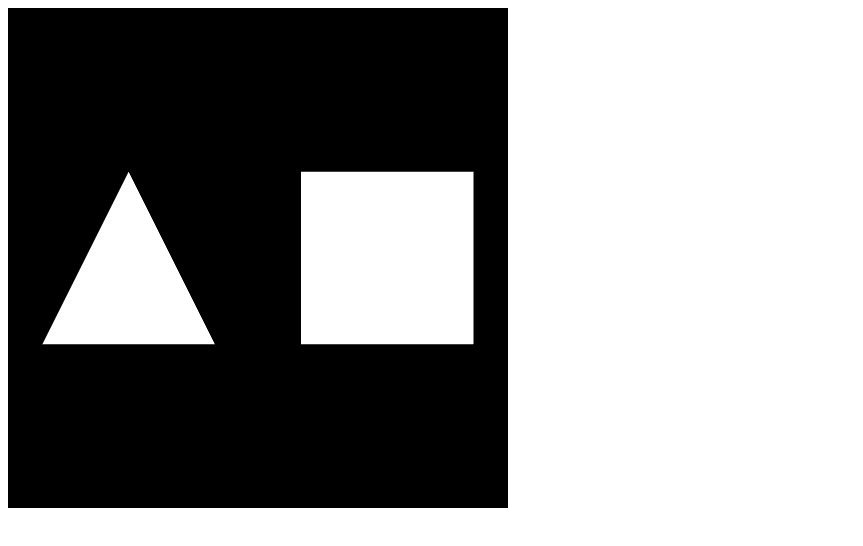
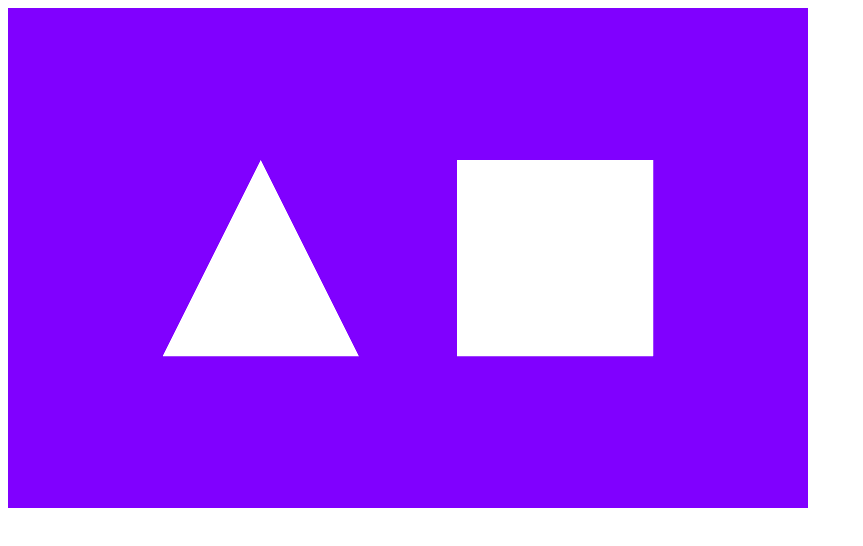
Before and after one commit to UPBC/GraficacionBasica, a plain HTML site: page Semana 2/Semana2/public_html/index.html in a window 1280 px wide. Shown: the whole page, without its empty margins (0-863 px from the left). Drawn offline with Linux system fonts and the light colour scheme.

Commit message:
Semana 2: Tarea

```diff
--- a/Semana 2/Semana2/public_html/index.html
+++ b/Semana 2/Semana2/public_html/index.html
@@ -12,21 +12,30 @@ try{if (!window.CloudFlare) {var CloudFlare=[{verbose:0,p:0,byc:0,owlid:"cf",bag
 <script type="text/javascript" src="glMatrix-0.9.5.min.js"></script>
 
 <script id="shader-fs" type="x-shader/x-fragment">
-    precision mediump float;
+    #ifdef GL_ES
+    precision highp float;
+    #endif
+
+    //varying vec4 vcolor;//Semana3
 
     void main(void) {
-        gl_FragColor = vec4(1.0, 1.0, 1.0, 1.0);
+        gl_FragColor = vec4(1.0,1.0,1.0,1.0);
+        //gl_FragColor = vcolor;//Semana3
     }
 </script>
 
 <script id="shader-vs" type="x-shader/x-vertex">
     attribute vec3 aVertexPosition;
+    //attribute vec4 aVertexColor;//Semana3
 
     uniform mat4 uMVMatrix;
     uniform mat4 uPMatrix;
 
+    //varying vec4 vcolor;//Semana3
+
     void main(void) {
         gl_Position = uPMatrix * uMVMatrix * vec4(aVertexPosition, 1.0);
+        //vcolor = aVertexColor;//Semana3
     }
 </script>
 
@@ -103,6 +112,9 @@ try{if (!window.CloudFlare) {var CloudFlare=[{verbose:0,p:0,byc:0,owlid:"cf",bag
         shaderProgram.vertexPositionAttribute = gl.getAttribLocation(shaderProgram, "aVertexPosition");
         gl.enableVertexAttribArray(shaderProgram.vertexPositionAttribute);
 
+        shaderProgram.vertexColorAttribute = gl.getAttribLocation(shaderProgram, "aVertexColor");//Semana3
+        gl.enableVertexAttribArray(shaderProgram.vertexColorAttribute);//Semana3
+
         shaderProgram.pMatrixUniform = gl.getUniformLocation(shaderProgram, "uPMatrix");
         shaderProgram.mvMatrixUniform = gl.getUniformLocation(shaderProgram, "uMVMatrix");
     }
@@ -116,34 +128,56 @@ try{if (!window.CloudFlare) {var CloudFlare=[{verbose:0,p:0,byc:0,owlid:"cf",bag
         gl.uniformMatrix4fv(shaderProgram.mvMatrixUniform, false, mvMatrix);
     }
 
+    var triangleVertexPositionBuffer;
+    var triangleVertexColorBuffer;//Semana3
 
-
-    var triangleVertexPositionBuffer;
     var squareVertexPositionBuffer;
+    var squareVertexColorBuffer;//Semana3
 
     function initBuffers() {
         triangleVertexPositionBuffer = gl.createBuffer();
         gl.bindBuffer(gl.ARRAY_BUFFER, triangleVertexPositionBuffer);
         var vertices = [
-             0.0,  1.0,  0.0,
-            -1.0, -1.0,  0.0,
-             1.0, -1.0,  0.0
+             0.0,  2.0,  0.0,
+            -2.0, -2.0,  0.0,
+             2.0, -2.0,  0.0
         ];
         gl.bufferData(gl.ARRAY_BUFFER, new Float32Array(vertices), gl.STATIC_DRAW);
         triangleVertexPositionBuffer.itemSize = 3;
         triangleVertexPositionBuffer.numItems = 3;
 
+        //triangleVertexColorBuffer = gl.createBuffer();//Semana3
+        //gl.bindBuffer(gl.ARRAY_BUFFER,triangleVertexColorBuffer);//Semana3
+        //var colors = [//Semana3
+        //  1.0, 0.0, 0.0, 1.0,//Semana3
+        //  0.0, 1.0, 0.0, 1.0,//Semana3
+        //  0.0, 0.0, 1.0, 1.0//Semana3
+        //];//Semana3
+        //gl.bufferData(gl.ARRAY_BUFFER, new Float32Array(colors), gl.STATIC_DRAW);//Semana3
+        //triangleVertexColorBuffer.itemSize = 4;//Semana3
+        //triangleVertexColorBuffer.numItems = 3;//Semana3
+
         squareVertexPositionBuffer = gl.createBuffer();
         gl.bindBuffer(gl.ARRAY_BUFFER, squareVertexPositionBuffer);
         vertices = [
-             1.0,  1.0,  0.0,
-            -1.0,  1.0,  0.0,
-             1.0, -1.0,  0.0,
-            -1.0, -1.0,  0.0
+             2.0,  2.0,  0.0,
+            -2.0,  2.0,  0.0,
+             2.0, -2.0,  0.0,
+            -2.0, -2.0,  0.0
         ];
         gl.bufferData(gl.ARRAY_BUFFER, new Float32Array(vertices), gl.STATIC_DRAW);
         squareVertexPositionBuffer.itemSize = 3;
         squareVertexPositionBuffer.numItems = 4;
+
+        //squareVertexColorBuffer = gl.createBuffer();//Semana3
+        //gl.bindBuffer(gl.ARRAY_BUFFER, squareVertexColorBuffer);//Semana3
+        //colors = []//Semana3
+        //for(var i = 0; i < 4; i++){//Semana3
+        //    colors = colors.concat([0.5, 0.5,1.0,1.0]);//Semana3
+        //}//Semana3
+        //gl.bufferData(gl.ARRAY_BUFFER, new Float32Array(colors), gl.STATIC_DRAW);//Semana3
+        //squareVertexColorBuffer.itemSize = 4;//Semana3
+        //squareVertexColorBuffer.numItems = 4;//Semana3
     }
 
 
@@ -151,25 +185,26 @@ try{if (!window.CloudFlare) {var CloudFlare=[{verbose:0,p:0,byc:0,owlid:"cf",bag
         gl.viewport(0, 0, gl.viewportWidth, gl.viewportHeight);
         gl.clear(gl.COLOR_BUFFER_BIT | gl.DEPTH_BUFFER_BIT);
 
-        mat4.perspective(45, gl.viewportWidth / gl.viewportHeight, 0.1, 100.0, pMatrix);
+        mat4.perspective(40, gl.viewportWidth / gl.viewportHeight, 0.1, 100.0, pMatrix);
 
         mat4.identity(mvMatrix);
 
-        mat4.translate(mvMatrix, [-1.5, 0.0, -7.0]);
+        mat4.translate(mvMatrix, [-3.0, 0.0, -14.0]);
         gl.bindBuffer(gl.ARRAY_BUFFER, triangleVertexPositionBuffer);
         gl.vertexAttribPointer(shaderProgram.vertexPositionAttribute, triangleVertexPositionBuffer.itemSize, gl.FLOAT, false, 0, 0);
+        //gl.bindBuffer(gl.ARRAY_BUFFER, triangleVertexColorBuffer);//Semana3
+        //gl.vertexAttribPointer(shaderProgram.vertexColorAttribute, triangleVertexColorBuffer.itemSize, gl.FLOAT,false, 0,0);//Semana3
         setMatrixUniforms();
         gl.drawArrays(gl.TRIANGLES, 0, triangleVertexPositionBuffer.numItems);
 
-
-        mat4.translate(mvMatrix, [3.0, 0.0, 0.0]);
+        mat4.translate(mvMatrix, [6.0, 0.0, 0.0]);
         gl.bindBuffer(gl.ARRAY_BUFFER, squareVertexPositionBuffer);
         gl.vertexAttribPointer(shaderProgram.vertexPositionAttribute, squareVertexPositionBuffer.itemSize, gl.FLOAT, false, 0, 0);
+        //gl.bindBuffer(gl.ARRAY_BUFFER, squareVertexColorBuffer);//Semana3
+        //gl.vertexAttribPointer(shaderProgram.vertexColorAttribute, squareVertexColorBuffer.itemSize,gl.FLOAT, false, 0,0);//Semana3
         setMatrixUniforms();
         gl.drawArrays(gl.TRIANGLE_STRIP, 0, squareVertexPositionBuffer.numItems);
     }
-
-
 
     function webGLStart() {
         var canvas = document.getElementById("lesson01-canvas");
@@ -177,7 +212,7 @@ try{if (!window.CloudFlare) {var CloudFlare=[{verbose:0,p:0,byc:0,owlid:"cf",bag
         initShaders();
         initBuffers();
 
-        gl.clearColor(0.0, 0.0, 0.0, 1.0);
+        gl.clearColor(0.5, 0.0, 1.0, 1.0);
         gl.enable(gl.DEPTH_TEST);
 
         drawScene();
@@ -191,7 +226,7 @@ try{if (!window.CloudFlare) {var CloudFlare=[{verbose:0,p:0,byc:0,owlid:"cf",bag
 
 
 <body onload="webGLStart();">
-     <canvas id="lesson01-canvas" style="border: none;" width="500" height="500"></canvas>
+     <canvas id="lesson01-canvas" style="border: none;" width="800" height="500"></canvas>
 </body>
 
 </html>
```
